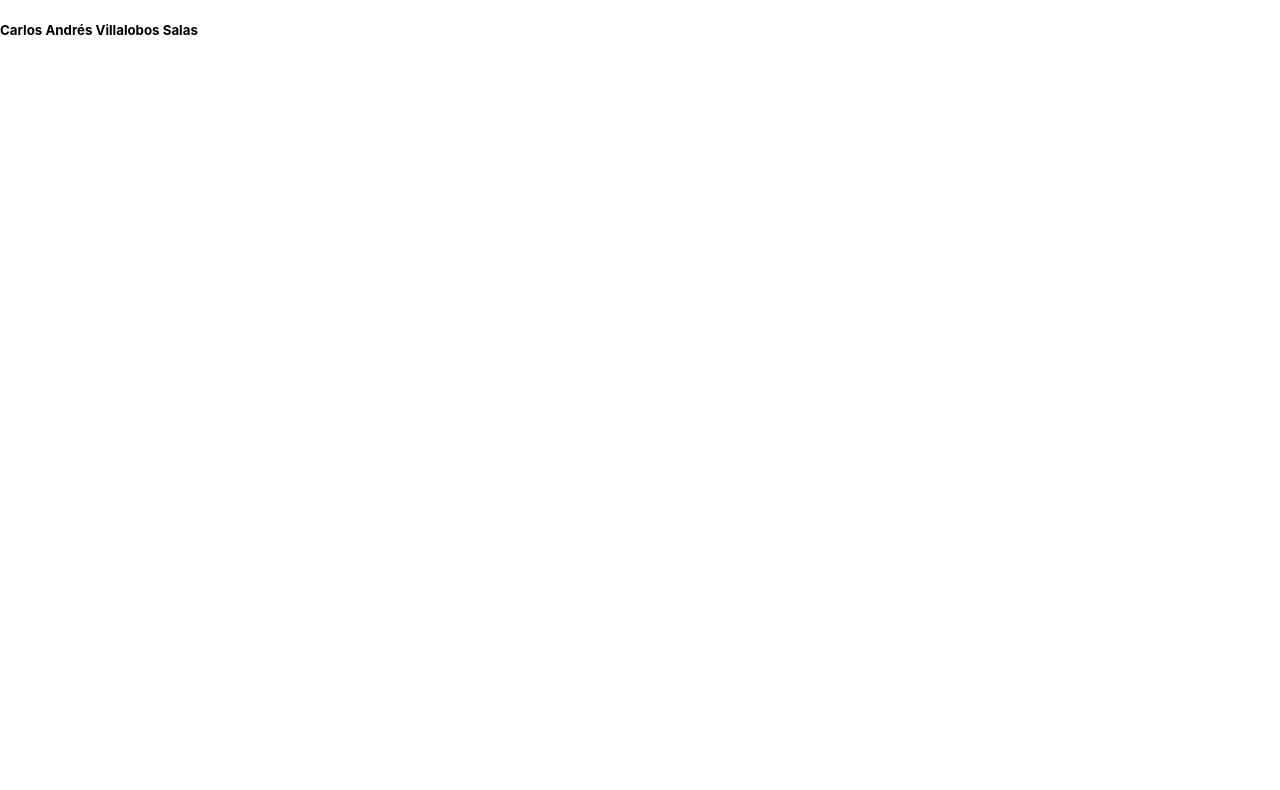
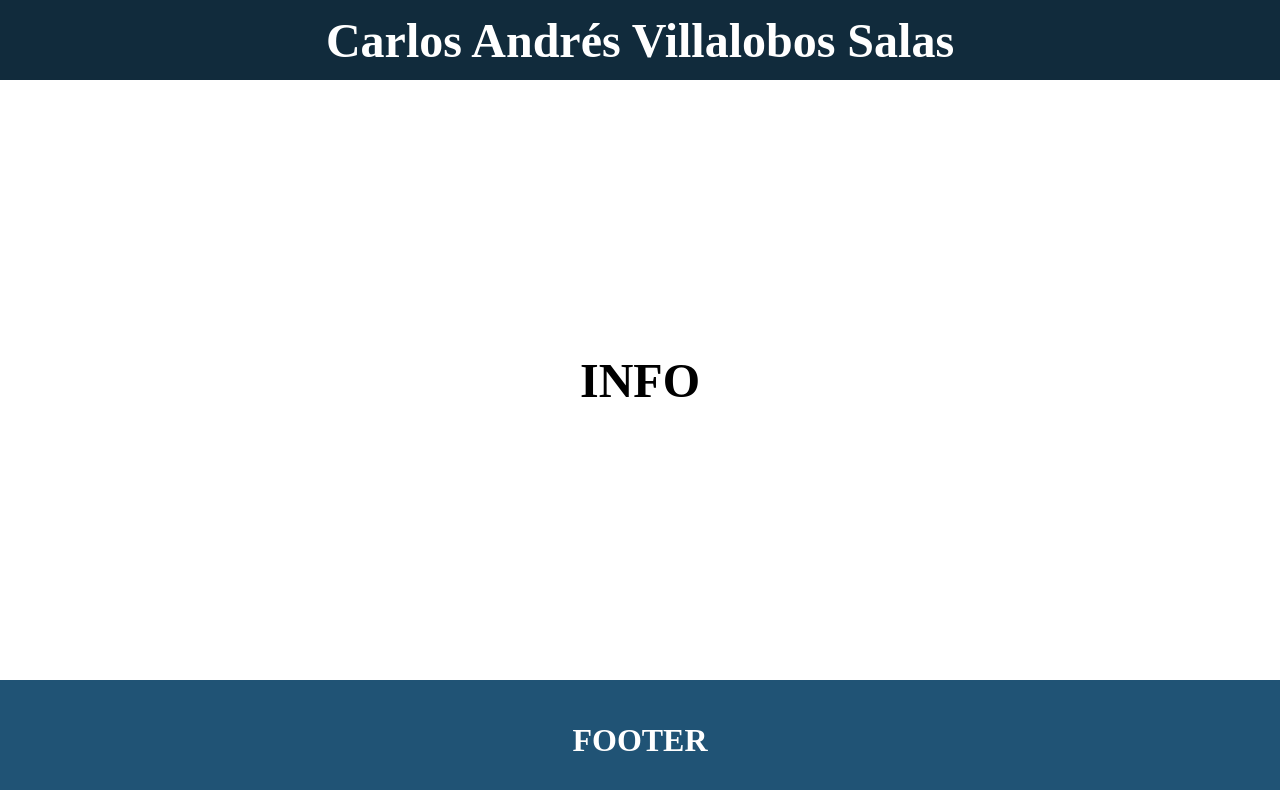
Before and after one commit to carlosvillalobossalas/personal, a React (Create React App) app: page / in a window 1280 px wide. Shown: the top 790 px of the page. Built offline with nearby package versions, Linux system fonts and the light colour scheme; the HTML template or start-up script is replaced by a standard one.

Commit message:
components created and style

```diff
--- a/src/App.js
+++ b/src/App.js
@@ -1,8 +1,13 @@
+import { Footer } from "./components/Footer";
+import { Header } from "./components/Header";
+import { InfoContainer } from "./components/InfoContainer";
 
 function App() {
   return (
-    <div className="App">
-      <h5> Carlos Andrés Villalobos Salas </h5>
+    <div className="main-layout">
+      <Header />
+      <InfoContainer />
+      <Footer />
     </div>
   );
 }
--- /dev/null
+++ b/src/components/Footer.js
@@ -0,0 +1,9 @@
+import React from 'react'
+
+export const Footer = () => {
+    return (
+        <div className='footer'>
+            <strong>FOOTER</strong>
+        </div>
+    )
+}
--- /dev/null
+++ b/src/components/Header.js
@@ -0,0 +1,9 @@
+import React from 'react'
+
+export const Header = () => {
+    return (
+        <div className='header'>
+            <strong>Carlos Andrés Villalobos Salas</strong>
+        </div>
+    )
+}
--- /dev/null
+++ b/src/components/InfoContainer.js
@@ -0,0 +1,9 @@
+import React from 'react'
+
+export const InfoContainer = () => {
+    return (
+        <div className='info-container'>
+            <strong>INFO</strong>
+        </div>
+    )
+}
--- a/src/index.css
+++ b/src/index.css
@@ -1,13 +1,44 @@
-body {
+:root{
+  --color1: #205375;
+  --color2: #112B3C;
+  --color3: #EFEFEF;
+}
+body{
   margin: 0;
-  font-family: -apple-system, BlinkMacSystemFont, 'Segoe UI', 'Roboto', 'Oxygen',
-    'Ubuntu', 'Cantarell', 'Fira Sans', 'Droid Sans', 'Helvetica Neue',
-    sans-serif;
-  -webkit-font-smoothing: antialiased;
-  -moz-osx-font-smoothing: grayscale;
 }
 
-code {
-  font-family: source-code-pro, Menlo, Monaco, Consolas, 'Courier New',
-    monospace;
+.main-layout{
+  height: 100vh;
+  margin: 0;
+  padding: 0;
+  width: 100vw;
 }
+
+.header{
+  align-items: center;
+  background-color: var(--color2);
+  color: #FFFFFF;
+  display: flex;
+  font-size: 3rem;
+  height: 10%;
+  justify-content: center;
+}
+
+.info-container{
+  align-items: center;
+  background-color: #FFFFFF;
+  display: flex;
+  font-size: 3rem;
+  height: 75%;
+  justify-content: center;
+}
+
+.footer{
+  align-items: center;
+  background-color: var(--color1);
+  color: #FFFFFF;
+  display: flex;
+  font-size: 2rem;
+  height: 15%;
+  justify-content: center;
+}
```
Also changed, not shown: notes.txt, 1 other file (tests, documents, lock files or other folders).
